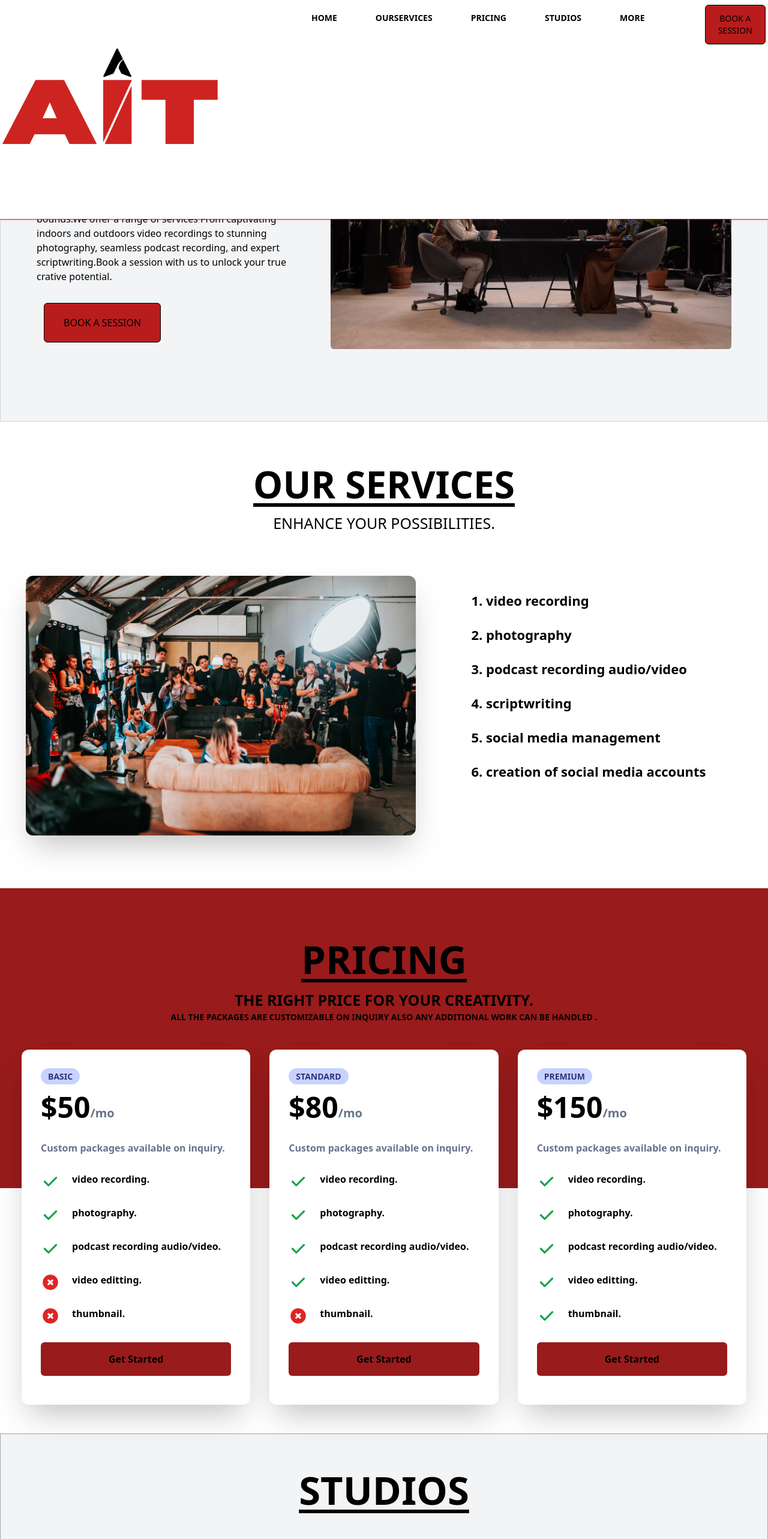
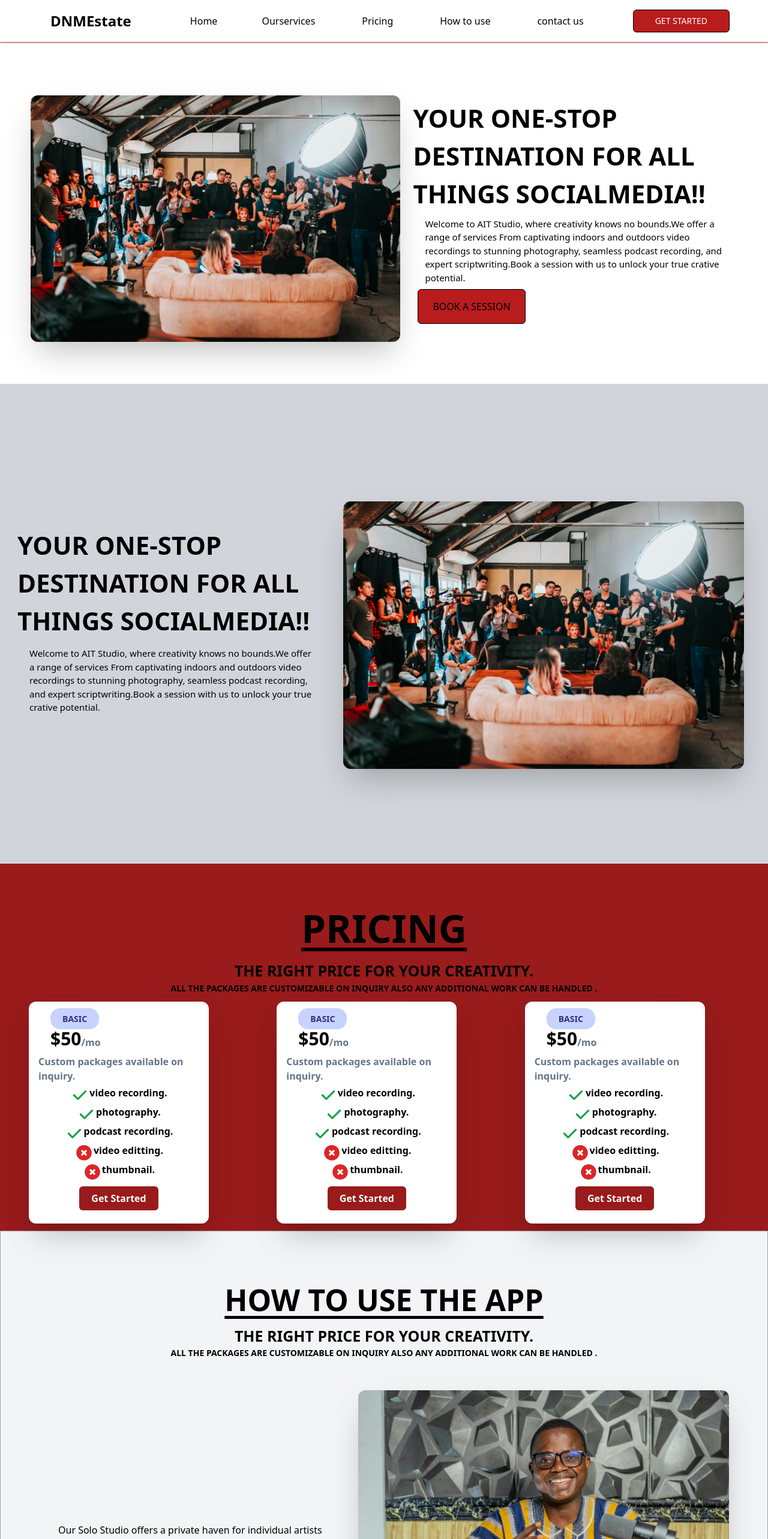
Before and after one commit to mwaniki-david/AIT-studio, a Next.js app: page / in a window 1280 px wide. Shown: the top 2566 px of the page at 60% size. Built offline with nearby package versions, Linux system fonts and the light colour scheme.

Commit message:
dnmestate first commit

```diff
--- a/app/layout.tsx
+++ b/app/layout.tsx
@@ -17,8 +17,8 @@ export default function RootLayout({
   children: React.ReactNode
 }) {
   return (
-    <html lang="en" className='!scroll-smooth'>
-      <body className={'${inter.className} overflow-y-scroll overflow-x-hidden'}>
+    <html lang="en " className='!scroll-smooth   bg-orange-300 '>
+      <body className={'${inter.className} sm:max-w-screen-xl'}>
         <Navbar/>
         {children}
         <Footer/>
--- a/app/navbar/Navbar.tsx
+++ b/app/navbar/Navbar.tsx
@@ -1,52 +1,42 @@
+import Link from 'next/link'
 import React from 'react'
-import Image from 'next/image'
-import Link from 'next/link'
 
 const Navbar = () => {
   return (
-    <nav className='fixed top-0 w-screen h-flex  bg-white shadow-sm shadow-red-800 backdrop-blur-md z-50 '>
-        <div className='h-full flex flex-row  justify-between lg:justify-center px-4 md:px-7 lg:px-1 lg:gap-[100px]  '>
-           <div className=' flex flex-row  h-full w-auto'>
-            <Link
-            href='/'
-            >
-                <Image
-                src='/aiplogo2.png'
-                alt='aitlogo'
-                width={63}
-                height={70}
-                className='w-full h-full '
-                />
+
+    <nav className="bg-white  fixed w-full  z-20 top-0 start-0 shadow-sm shadow-red-800 backdrop-blur-md">
+  <div className="max-w-screen-xl flex flex-wrap items-center justify-between mx-auto p-4">
+  <a href="/#" className="flex items-center space-x-3 rtl:space-x-reverse">
+      {/* <Image src="https://flowbite.com/docs/images/logo.svg" className="h-8" alt="Flowbite Logo"> */}
+      <span className="md:px-5 lg:ml-12 self-center sm:text-1xl text-2xl font-bold whitespace-nowrap dark:text-red-700">DNMEstate</span>
+  </a>
+  <div className="flex md:order-2 space-x-3 md:space-x-0 rtl:space-x-reverse lg:mr-12">
+    <Link href='/#Pricing'>
+    <button  type="button" className="text-white uppercase  px-2 py-2  rounded-md border border-black hover:bg-red-800 bg-red-700 focus:ring-4 focus:outline-none focus:ring-blue-300 font-medium  text-sm  text-center dark:bg-red-700 dark:hover:bg-red-800 dark:focus:ring-red-800 md:px-9 ">Get started</button>
     </Link>
   </div>
-           <div className=' hidden md:flex flex-row  w-auto h-full items-center uppercase '>
-           <ul className='hidden md:flex py-3 gap-6 ml-[10px] mt-2 font-semibold'>
-            <li className='ml-10 text-sm uppercase hover:border-b border-red-800'>
-              <Link href='/'>Home</Link>
+  <div className="items-center justify-between hidden w-full md:flex md:w-auto md:order-1" id="navbar-sticky">
+    <ul className="flex flex-col p-4 md:p-0 mt-4 font-medium border  md:space-x-[70px] rtl:space-x-reverse md:flex-row md:mt-0 md:border-0 text-black">
+      <li>
+        <a href="#" className="block py-2 px-3 text-black hover:text-red-700 rounded md:bg-transparent md:text-black md:p-0 md:dark:text-black" aria-current="page">Home</a>
       </li>
-            <li className='ml-10 text-sm uppercase hover:border-b border-red-800'>
-              <Link href='/#Ourservices'>Ourservices</Link>
+      <li>
+      <a href="/#Ourservices" className="block py-2 lg:px-1 text-black hover:text-red-700 rounded md:bg-transparent md:text-black md:p-0 md:dark:text-black" aria-current="page">Ourservices</a>
       </li>
-            <li className='ml-10 text-sm uppercase hover:border-b border-red-800'>
-              <Link href='/#Pricing'>Pricing</Link>
+      <li>
+      <a href="/#Pricing" className="block py-2 lg:px-1 text-black hover:text-red-700 rounded md:bg-transparent md:text-black md:p-0 md:dark:text-black" aria-current="page">Pricing</a>
       </li>
-            <li className='ml-10 text-sm uppercase hover:border-b border-spacing-8 border-red-800'>
-              <Link href='/#Studio'>Studios</Link>
+      <li>
+      <a href="/#Studio" className="block py-2 lg:px-1 text-black hover:text-red-700 rounded md:bg-transparent md:text-black md:p-0 md:dark:text-black" aria-current="page">How to use</a>
       </li>
-            <li className='ml-10 text-sm uppercase hover:border-b border-red-800'>
-              <Link href='/#More'>More</Link>
+      <li>
+      <a href="/#More" className="block py-2 lg:px-1 text-black hover:text-red-700 rounded md:bg-transparent md:text-black md:p-0 md:dark:text-black" aria-current="page">contact us</a>
       </li>
     </ul>
   </div>
-           <div className='mt-2'>
-           <Link href='/#Pricing'>
-           <button className=' uppercase  px-2 lg:px-3 py-3  rounded-md border border-black hover:bg-red-800 bg-red-700 text-sm lg:text-md'>book a session</button>
-           </Link>
   </div>
+</nav>
 
-        </div>
-
-    </nav>
   )
 }
 
--- a/app/page.tsx
+++ b/app/page.tsx
@@ -8,7 +8,7 @@ import More from '@/components/main/More'
 
 const page = () => {
   return (
-    <main className='h-full w-flex'>
+    <main className='flex flex-col justify-center items-center h-full w-screen bg-white max-w-[-1]'>
       <Hero/>
       <Ourservices/>
       <Pricings/>
--- a/components/main/Hero.tsx
+++ b/components/main/Hero.tsx
@@ -3,23 +3,23 @@ import Link from 'next/link'
 
 export default function page() {
   return (
-    <main className='w-screen h-auto relative bg-gray-100 border border-gray-300  overflow-y-visible  lg:py-10'>
-      <div className='flex flex-col lg:flex-row w-full h-full items-center justify-center  md:pt-[80px] px-5 md:px-[35px] py-6 pb-[80px] md:pd-[30px]'>
-        <div className=' px-[5px] mt-12 '>
-          <h1 className='uppercase  text-[32px] max-w-[600px] font-bold'>your one-stop destination for all things socialmedia!!</h1>
-          <h2 className='py-1 md:px-5 mb-7  max-w-[550px]  '>Welcome to AIT Studio, where creativity knows no bounds.We offer a range of services From captivating indoors and outdoors video recordings to stunning photography, seamless podcast recording, and expert scriptwriting.Book a session with us to unlock your true crative potential.</h2>
+    <main className='w-screen h-auto relative bg-white   '>
+      <div className='flex flex-col lg:flex-row w-full h-full items-center justify-center  md:pt-[80px] lg:pt-[5px] px-5 md:px-[35px] py-6 pb-[80px] md:pd-[30px] '>
+      <div className=" mt-6 px-4 py-10 max-w-[700px]">
+            <Image
+              src="/studiopic2.jpg"
+              alt="aitbackground "
+              width={950}
+              height={850}
+              className=" rounded-xl shadow-2xl lg:mt-[90px]"
+            />
+          </div>
+        <div className=' px-[5px] mt-[-20px] lg:mt-[90px] '>
+          <h1 className='uppercase  text-[22px] md:text-[35px] lg:text-[42px] max-w-[600px] md:max-w-[700px] lg:max-w-[850px] font-bold cursor: pointer'>your one-stop destination for all things socialmedia!!</h1>
+          <h2 className='py-2 md:px-5  text-[12px] md:text-[15px]  max-w-[500px] md:max-w-[660px]  '>Welcome to AIT Studio, where creativity knows no bounds.We offer a range of services From captivating indoors and outdoors video recordings to stunning photography, seamless podcast recording, and expert scriptwriting.Book a session with us to unlock your true crative potential.</h2>
           <Link href='/#Pricing'>
-          <button className='ml-8 uppercase  px-8 rounded-md border border-black hover:bg-red-800 text-md py-5 bg-red-700'>book a session</button>
+          <button className='ml-2  uppercase  px-4  lg:px-6 lg:py-4 rounded-md border border-black hover:bg-red-800 py-2 bg-red-700 text-[12px] lg:text-[16px] text-bold'>book a session</button>
           </Link>
-        </div>
-        <div className='px-6'>
-          <Image
-          src='/aitbackground.jpg'
-          alt='aitbackground.jpg'
-          width={750}
-          height={900}
-          className=' rounded-md mt-4 max-w-[660px] md:max-w-[670px] shadow-4xl  px-[120px] md:px-[1px]'
-          />
         </div>
       </div>
     </main>
--- a/components/main/Ourservices.tsx
+++ b/components/main/Ourservices.tsx
@@ -1,44 +1,41 @@
-
-import React from 'react'
-import Image from 'next/image'
+import React from "react";
+import Image from "next/image";
 const ourservices = () => {
   return (
-    <main id='Ourservices' className='w-screen h-auto relative bg-white md:pb-3 px-3'>
-     <div className='flex flex-col mt-1 px-3 md:py-4 items-center  '>
-     <div className='text-center py-7 md:mt-[10px] uppercase text-black'>
-          <h2 className='text-[35px] md:text-[62px] uppercase underline underline-offset-8 font-bold'>our services</h2>
-          <h3 className='text-[25px] md:text-[25px] '>enhance your possibilities.</h3>
+    <main
+      id="Ourservices"
+      className="w-screen md:h-screen relative md:flex bg-gray-300 md:pb-3 mt-[-50px] items-center justify-center px-3"
+    >
+      <div className="flex flex-col px-3 md:py-4 items-center justify-center">
+        <div className="flex md:flex-row flex-col">
+
+          <div className="flex flex-col  gap-3 justify-center item-center">
+            <div className=" px-[5px] ">
+              <h1 className="uppercase mt-3 text-[22px] md:text-[35px] lg:text-[42px] max-w-[600px] md:max-w-[700px] font-bold cursor: pointer">
+                your one-stop destination for all things socialmedia!!
+              </h1>
+              <h2 className="py-3 md:px-5  text-[12px] md:text-[15px]  max-w-[500px] md:max-w-[660px]  ">
+                Welcome to AIT Studio, where creativity knows no bounds.We offer
+                a range of services From captivating indoors and outdoors video
+                recordings to stunning photography, seamless podcast recording,
+                and expert scriptwriting.Book a session with us to unlock your
+                true crative potential.
+              </h2>
+            </div>
+          </div>
+          <div className=" px-4 py-10 max-w-[700px]">
+            <Image
+              src="/studiopic2.jpg"
+              alt="aitbackground "
+              width={950}
+              height={850}
+              className=" rounded-xl shadow-2xl lg:mt-[50px]"
+            />
+          </div>
         </div>
-      <div className='flex md:flex-row flex-col lg:gap-[60px] md:mr-[60px]  '>
-                <div className=' px-4 py-10 max-w-[700px]'>
-                        <Image src="/studiopic2.jpg" alt="aitbackground " width={650} height={600} className=' rounded-xl shadow-2xl'/>
-                </div>
-                <div className='flex flex-col  gap-3 justify-center item-center'>
-                  <ul className='px-4 py-10 text-1xl lg:text-[22px] md:gap-12 md:mb-[65px] font-semibold'>
-                    <li className='py-3'>
-                      1. video recording
-                    </li>
-                    <li className='py-3'>
-                      2. photography
-                    </li>
-                    <li className='py-3'>
-                      3. podcast recording audio/video
-                    </li>
-                    <li className='py-3'>
-                      4. scriptwriting
-                    </li>
-                    <li className='py-3'>
-                      5. social media management
-                    </li>
-                    <li className='py-3'>
-                      6. creation of social media accounts
-                    </li>
-                  </ul>
-                </div>
-            </div>
-     </div>
+      </div>
     </main>
-  )
-}
+  );
+};
 
-export default ourservices
+export default ourservices;
--- a/components/main/Pricings.jsx
+++ b/components/main/Pricings.jsx
@@ -5,37 +5,69 @@ import Link from 'next/link';
 
 const Pricing = () => {
   return (
-    <div id='Pricing' className='w-full md:my-5 mb-[70px]'>
-      <div className='w-full h-[500px] bg-red-800 absolute mix-blend-overlay'></div>
+    <div id='Pricing' className='w-full  h-auto  bg-red-800 '>
+      <div className='w-full h-[500px]  absolute mix-blend-overlay'></div>
 
       <div className='max-w-[1240px] mx-auto py-3 '>
 
-        <div className='text-center py-7 md:mt-[30px] uppercase text-black font-bold'>
-          <h2 className='text-[35px] md:text-[65px] uppercase underline underline-offset-8'>Pricing</h2>
-          <h3 className='text-[25px] md:text-[25px] '>The right price for your creativity.</h3>
-          <p className='text-sm uppercase px-4'>
+        <div className='text-center md:py-7 md:mt-[15px] uppercase  text-black font-bold'>
+          <h2 className='text-[35px] md:text-[65px] md:p-1 uppercase underline underline-offset-8'>Pricing</h2>
+          <h3 className='text-[20px] md:text-[25px] '>The right price for your creativity.</h3>
+          <p className='text-sm font-semibold uppercase px-4'>
           All the packages are customizable on inquiry also any additional work can be handled .
           </p>
         </div>
 
         <div className='grid md:grid-cols-3 font-bold  '>
-          <div className='bg-white text-black m-4 p-8 rounded-xl shadow-2xl relative max-h-[620px]'>
-            <span className='uppercase px-3 py-1 bg-indigo-200 text-indigo-900 rounded-2xl text-sm'>Basic</span>
+          <div className='bg-white ml-7 mt-4 md:-mt-4  text-black  rounded-xl shadow-2xl relative max-h-[370px] max-w-[300px] py-4 px-2'>
+            <span className='uppercase px-5 ml-7 py-2 bg-indigo-200 text-indigo-900 rounded-2xl text-sm'>Basic</span>
             <div>
-              <p className='text-5xl font-bold py-4 flex'>$50<span className='text-xl text-slate-500 flex flex-col justify-end'>/mo</span></p>
+              <p className='text-3xl font-bold py-1 flex ml-7'>$50<span className='text-base text-slate-500 flex flex-col justify-end'>/mo</span></p>
             </div>
-            <p className='text-1xl py-4 text-slate-500'>Custom packages available on inquiry.</p>
-            <div className='text-1xl'>
-                <p className='flex py-3'><CheckIcon className='w-8 mr-5 text-green-600'  />video recording.</p>
-                <p className='flex py-3'><CheckIcon className='w-8 mr-5 text-green-600'  />photography.</p>
-                <p className='flex py-3'><CheckIcon className='w-8 mr-5 text-green-600'  />podcast recording audio/video.</p>
-                <p className='flex py-3'><XCircleIcon className='w-8 mr-5 text-red-600'  />video editting.</p>
-                <p className='flex py-3'><XCircleIcon className='w-8 mr-5 text-red-600'  />thumbnail.</p>
-                <Link href='/Checkout'><button className='w-full py-4 my-4 bg-red-800 rounded-md '>Get Started</button></Link>
+            <p className=' flex justify-center items-center text-1xl py-1 px-2 text-slate-500'>Custom packages available on inquiry.</p>
+            <div className='flex flex-col text-1xl justify-center items-center'>
+                <p className='flex '><CheckIcon className='w-8 text-green-600'  />video recording.</p>
+                <p className='flex'><CheckIcon className='w-8 text-green-600'  />photography.</p>
+                <p className='flex'><CheckIcon className='w-8 text-green-600'  />podcast recording.</p>
+                <p className='flex'><XCircleIcon className='w-8 text-red-600'  />video editting.</p>
+                <p className='flex'><XCircleIcon className='w-8 text-red-600'  />thumbnail.</p>
+                <Link href='/Checkout' className='flex py-2 '><button className=' w-auto px-5 py-2  bg-red-800 rounded-md text-white '>Get Started</button></Link>
 
             </div>
           </div>
-          <div className='bg-white text-black m-4 p-8 rounded-xl shadow-2xl relative max-h-[620px]'>
+          <div className='bg-white ml-7 mt-4 md:-mt-4  text-black  rounded-xl shadow-2xl relative max-h-[370px] max-w-[300px] py-4 px-2'>
+            <span className='uppercase px-5 ml-7 py-2 bg-indigo-200 text-indigo-900 rounded-2xl text-sm'>Basic</span>
+            <div>
+              <p className='text-3xl font-bold py-1 flex ml-7'>$50<span className='text-base text-slate-500 flex flex-col justify-end'>/mo</span></p>
+            </div>
+            <p className=' flex justify-center items-center text-1xl py-1 px-2 text-slate-500'>Custom packages available on inquiry.</p>
+            <div className='flex flex-col text-1xl justify-center items-center'>
+                <p className='flex '><CheckIcon className='w-8 text-green-600'  />video recording.</p>
+                <p className='flex'><CheckIcon className='w-8 text-green-600'  />photography.</p>
+                <p className='flex'><CheckIcon className='w-8 text-green-600'  />podcast recording.</p>
+                <p className='flex'><XCircleIcon className='w-8 text-red-600'  />video editting.</p>
+                <p className='flex'><XCircleIcon className='w-8 text-red-600'  />thumbnail.</p>
+                <Link href='/Checkout' className='flex py-2 '><button className=' w-auto px-5 py-2  bg-red-800 rounded-md text-white '>Get Started</button></Link>
+
+            </div>
+          </div>
+          <div className='bg-white ml-7 mt-4 md:-mt-4  text-black  rounded-xl shadow-2xl relative max-h-[370px] max-w-[300px] py-4 px-2'>
+            <span className='uppercase px-5 ml-7 py-2 bg-indigo-200 text-indigo-900 rounded-2xl text-sm'>Basic</span>
+            <div>
+              <p className='text-3xl font-bold py-1 flex ml-7'>$50<span className='text-base text-slate-500 flex flex-col justify-end'>/mo</span></p>
+            </div>
+            <p className=' flex justify-center items-center text-1xl py-1 px-2 text-slate-500'>Custom packages available on inquiry.</p>
+            <div className='flex flex-col text-1xl justify-center items-center'>
+                <p className='flex '><CheckIcon className='w-8 text-green-600'  />video recording.</p>
+                <p className='flex'><CheckIcon className='w-8 text-green-600'  />photography.</p>
+                <p className='flex'><CheckIcon className='w-8 text-green-600'  />podcast recording.</p>
+                <p className='flex'><XCircleIcon className='w-8 text-red-600'  />video editting.</p>
+                <p className='flex'><XCircleIcon className='w-8 text-red-600'  />thumbnail.</p>
+                <Link href='/Checkout' className='flex py-2 '><button className=' w-auto px-5 py-2  bg-red-800 rounded-md text-white '>Get Started</button></Link>
+
+            </div>
+          </div>
+          {/* <div className='bg-white text-black m-4 p-8 rounded-xl shadow-2xl relative max-h-[620px]'>
             <span className='uppercase px-3 py-1 bg-indigo-200 text-indigo-900 rounded-2xl text-sm'>standard</span>
             <div>
               <p className='text-5xl font-bold py-4 flex'>$80<span className='text-xl text-slate-500 flex flex-col justify-end'>/mo</span></p>
@@ -50,8 +82,8 @@ const Pricing = () => {
                 <Link href='/Standard'><button className='w-full py-4 my-4 bg-red-800 rounded-md '>Get Started</button></Link>
 
             </div>
-          </div>
-          <div className='bg-white text-black m-4 p-8 rounded-xl shadow-2xl relative max-h-[620px]'>
+          </div> */}
+          {/* <div className='bg-white text-black m-4 p-8 rounded-xl shadow-2xl relative max-h-[620px]'>
             <span className='uppercase px-3 py-1 bg-indigo-200 text-indigo-900 rounded-2xl text-sm'>premium</span>
             <div>
               <p className='text-5xl font-bold py-4 flex'>$150<span className='text-xl text-slate-500 flex flex-col justify-end'>/mo</span></p>
@@ -66,7 +98,7 @@ const Pricing = () => {
                 <Link href='/Premium'><button className='w-full py-4 my-4 bg-red-800 rounded-md '>Get Started</button></Link>
 
             </div>
-          </div>
+          </div> */}
         </div>
       </div>
     </div>
--- a/components/main/Studios.jsx
+++ b/components/main/Studios.jsx
@@ -1,44 +1,81 @@
-
-import React from 'react'
-import Image from 'next/image'
+import React from "react";
+import Image from "next/image";
 const Studios = () => {
   return (
-    <div id='Studio' className='flex flex-col h-auto  w-full  justify-center bg-gray-100 items-center md:border border-gray-400 px-4'>
-        <div className='justify-center item-center'>
-        <h1 className=' uppercase md:mt-[45px] mt-[5px] text-[35px] md:text-[65px] underline underline-offset-8 font-bold'>studios</h1>
+    <div
+      id="Studio"
+      className="flex flex-col h-auto  w-full  justify-center bg-gray-100 items-center md:border border-gray-400 px-4"
+    >
+      <div className="text-center md:py-7 md:mt-[45px] uppercase  text-black font-bold">
+        <h2 className="text-[35px] md:text-[50px] md:p-1 uppercase underline underline-offset-8">
+          How to use the app
+        </h2>
+        <h3 className="text-[20px] md:text-[25px] ">
+          The right price for your creativity.
+        </h3>
+        <p className="text-sm font-semibold uppercase px-4">
+          All the packages are customizable on inquiry also any additional work
+          can be handled .
+        </p>
       </div>
-        <div className='grid justify-center items-center gap-1 lg:gap-6 md:mb-12 mb-5 px-4 '>
-            <div className='flex md:flex-row flex-col  md:px-8  py-12 '>
-                <div className='flex flex-col max-w-[400px] md:max-w-[500px] ml-3 md:ml-8 gap-3  md:pt-12 item-center justify-center'>
-                <h2 className=' text-1xl '>Our Solo Studio offers a private haven for individual artists seeking solitude and concentration, equipped with state-of-the-art amenities to fuel your personal projects.  </h2>
-
+      <div className="grid justify-center items-center lg:gap-6 md:mb-12  px-4 ">
+        <div className="flex md:flex-row flex-col  md:px-8  py-4 ">
+          <div className="flex flex-col max-w-[400px] md:max-w-[500px] ml-3 md:ml-8 gap-3  md:pt-12 item-center justify-center">
+            <h2 className=" text-1xl ">
+              Our Solo Studio offers a private haven for individual artists
+              seeking solitude and concentration, equipped with state-of-the-art
+              amenities to fuel your personal projects.{" "}
+            </h2>
           </div>
-                <div className='md:py-2  py-10 max-w-[700px]'>
-                <Image src="/studiopic.jpg" alt="aitbackground " width={750} height={700}
-                className=' rounded-xl shadow-2xl'/>
+          <div className="md:py-2  py-4 max-w-[700px]">
+            <Image
+              src="/studiopic.jpg"
+              alt="aitbackground "
+              width={750}
+              height={700}
+              className=" rounded-xl shadow-2xl"
+            />
           </div>
         </div>
-            <div className='flex md:flex-row flex-col md:px-8 '>
-                <div className=' md:px-2 py-10 max-w-[700px]'>
-                        <Image src="/servicesait4.jpg" alt="servicesait4.jpg" width={650} height={700} className=' rounded-xl shadow-2xl'/>
+        <div className="flex md:flex-row flex-col  md:px-8  py-4 ">
+          <div className="md:py-2  py-4 max-w-[700px]">
+            <Image
+              src="/studiopic.jpg"
+              alt="aitbackground "
+              width={750}
+              height={700}
+              className=" rounded-xl shadow-2xl"
+            />
           </div>
-                <div className='flex flex-col max-w-[400px] md:max-w-[500px] gap-3 justify-center item-center ml-3 md:ml-12 '>
-                <h2 className=' text-1xl '>For collaborative endeavors, our Team Studio provides a dynamic environment where small groups can seamlessly work together, fostering synergy and innovation. </h2>
+          <div className="flex flex-col max-w-[400px] md:max-w-[500px] ml-3 md:ml-8 gap-3  md:pt-12 item-center justify-center">
+            <h2 className=" text-1xl ">
+              Our Solo Studio offers a private haven for individual artists
+              seeking solitude and concentration, equipped with state-of-the-art
+              amenities to fuel your personal projects.{" "}
+            </h2>
           </div>
         </div>
-            <div className='hidden lg:flex  md:px-8  '>
-                <div className='flex flex-col text-center max-w-[400px] md:max-w-[500px] ml-3 md:ml-8 gap-3item-center justify-center'>
-                <h2 className=' text-1xl '>Elevate your creativity further in our Group Studio, a spacious setting tailored for larger teams, workshops, and brainstorming sessions. </h2>
+        <div className="hidden lg:flex  md:px-8  ">
+          <div className="flex flex-col text-center max-w-[400px] md:max-w-[500px] ml-3 md:ml-8 gap-3item-center justify-center">
+            <h2 className=" text-1xl ">
+              Elevate your creativity further in our Group Studio, a spacious
+              setting tailored for larger teams, workshops, and brainstorming
+              sessions.{" "}
+            </h2>
           </div>
-                <div className='md:py-2  py-10 max-w-[700px]'>
-                <Image src="/servicesait8.jpg" alt="servicesait8 " width={750} height={700}
-                className='rounded-xl shadow-2xl'/>
+          <div className="md:py-2  py-10 max-w-[700px]">
+            <Image
+              src="/servicesait8.jpg"
+              alt="servicesait8 "
+              width={750}
+              height={700}
+              className="rounded-xl shadow-2xl"
+            />
           </div>
         </div>
       </div>
+    </div>
+  );
+};
 
-    </div>
-  )
-}
-
-export default Studios
+export default Studios;
```
Lines whose indentation alone changed are shown as unchanged.
